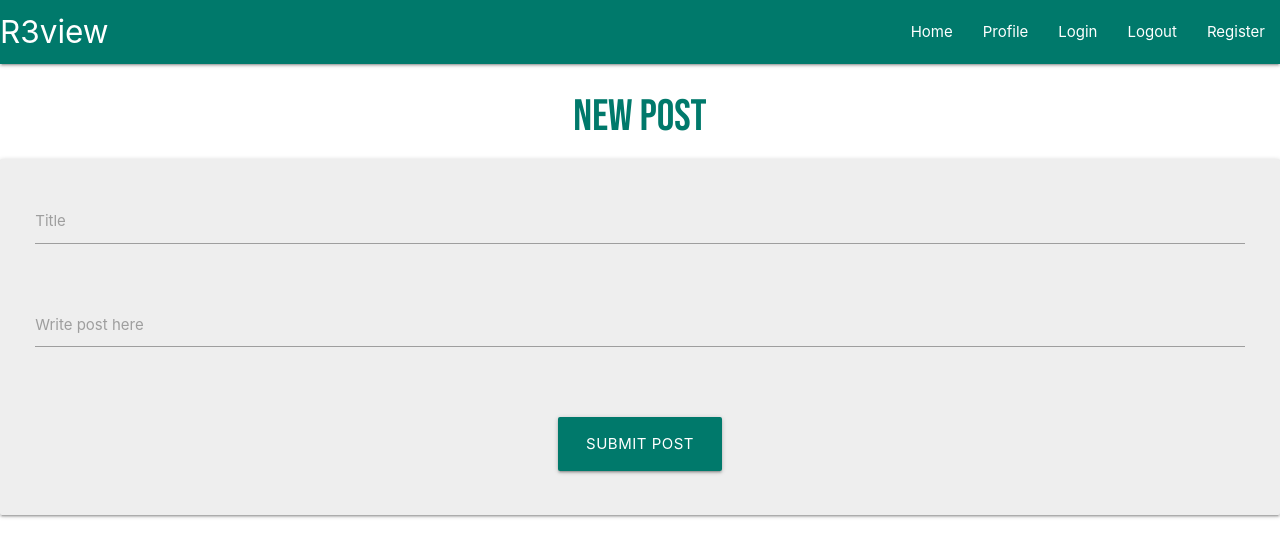
After one commit to Code-Institute-Submissions/OniAkuma96-Milestone-3-Forum, a Flask app: page /new_post in a window 1280 px wide. The commit adds this page. Shown: the top 557 px of the page. Run offline with Flask 2, Linux system fonts and the light colour scheme; some libraries are stand-ins or nearby versions.

Commit message:
add registration functionality, started new post functionality

```diff
--- a/app.py
+++ b/app.py
@@ -1,8 +1,10 @@
 import os
+import datetime
 from flask import (
     Flask, flash, render_template, redirect, request, session, url_for)
 from flask_pymongo import PyMongo
 from bson.objectid import ObjectId
+from werkzeug.security import generate_password_hash, check_password_hash
 if os.path.exists("env.py"):
     import env
 
@@ -23,6 +25,47 @@ def homepage():
     return render_template("homepage.html", posts=posts)
 
 
+@app.route("/register", methods=["GET", "POST"])
+def register():
+    if request.method == "POST":
+        existing_user = mongo.db.users.find_one(
+            {"username": request.form.get("username").lower()})
+
+        if existing_user:
+            flash("Username Already Exists")
+            return redirect(url_for("register"))
+
+        register = {
+            "username": request.form.get("username").lower(),
+            "password": generate_password_hash(request.form.get("password"))
+        }
+        mongo.db.users.insert_one(register)
+
+        session["user"] = request.form.get("username").lower()
+        flash("Registration Successful")
+        return redirect(url_for("profile", username=session["user"]))
+
+    return render_template("register.html")
+
+
+@app.route("/new_post", methods=["GET", "POST"])
+def new_post():
+    if request.method == "POST":
+        date_time = datetime.datetime.now()
+        post = {
+            "post_title": request.form.get("post_title"),
+            "post_description": request.form.get("post_description"),
+            "created_by": session["user"],
+            "creation_date": date_time.strftime("%x"),
+            "creation_time": date_time.strftime("%X")
+        }
+        mongo.db.forum_posts.insert_one(post)
+        flash("Post Successful")
+        return redirect(url_for("homepage"))
+
+    return render_template("new_post.html")
+
+
 if __name__ == "__main__":
     app.run(host=os.environ.get("IP"),
             port=int(os.environ.get("PORT")),
--- a/static/css/style.css
+++ b/static/css/style.css
@@ -0,0 +1,8 @@
+@import url('https://fonts.googleapis.com/css2?family=Bebas+Neue&display=swap');
+
+/* font-family: 'Bebas Neue', cursive; */
+
+.page-header {
+    font-family: 'Bebas Neue', cursive;
+    font-size: 44px;
+}
--- a/templates/base.html
+++ b/templates/base.html
@@ -17,6 +17,28 @@
 
 <body>
 
+    <nav>
+        <div class="nav-wrapper teal darken-2">
+            <a href="{{ url_for('homepage') }}" class="brand-logo">R3view</a>
+            <a href="#" data-target="mobile-demo" class="sidenav-trigger right"><i class="fas fa-bars"></i></a>
+            <ul class="right hide-on-med-and-down">
+                <li><a href="{{ url_for('homepage') }}">Home</a></li>
+                <li><a href="">Profile</a></li>
+                <li><a href="">Login</a></li>
+                <li><a href="">Logout</a></li>
+                <li><a href="{{ url_for('register') }}">Register</a></li>
+            </ul>
+        </div>
+    </nav>
+
+    <ul class="sidenav" id="mobile-demo">
+        <li><a href="{{ url_for('homepage') }}">Home</a></li>
+        <li><a href="">Profile</a></li>
+        <li><a href="">Login</a></li>
+        <li><a href="">Logout</a></li>
+        <li><a href="{{ url_for('register') }}">Register</a></li>
+    </ul>
+
     {% block content %}
     {% endblock %}
 
--- /dev/null
+++ b/templates/new_post.html
@@ -0,0 +1,35 @@
+{% extends "base.html" %}
+{% block content %}
+
+    <h3 class="center-align teal-text text-darken-2 page-header">New Post</h3>
+
+    <div class="row card-panel grey lighten-3">
+        <form method="POST" action="{{ url_for('new_post') }}" class="col s12">
+            <!-- post title -->
+            <div class="row">
+                <div class="input-field col s12">
+                    <input id="post_title" name="post_title" class="validate" minlength="1" maxlength="25" required>
+                    <label for="post_title">Title</label>
+                </div>
+            </div>
+            <!-- post body -->
+            <div class="row">
+                <div class="col s12">
+                    <div class="row">
+                        <div class="input-field col s12">
+                            <textarea name="task_description" id="task_description" cols="30" rows="10" class="materialize-textarea" minlength="1" maxlength="250" required></textarea>
+                            <label for="task_description">Write post here</label>
+                        </div>
+                    </div>
+                </div>
+            </div>
+            <!-- submit button -->
+            <div class="row">
+                <div class="col s12 center-align">
+                    <button type="submit" class="btn-large teal darken-2">Submit Post</button>
+                </div>
+            </div>
+        </form>
+    </div>
+
+{% endblock %}
```
Also changed, not shown: templates/homepage.html (+26 -0 lines), templates/register.html (added, +37 -0 lines).
